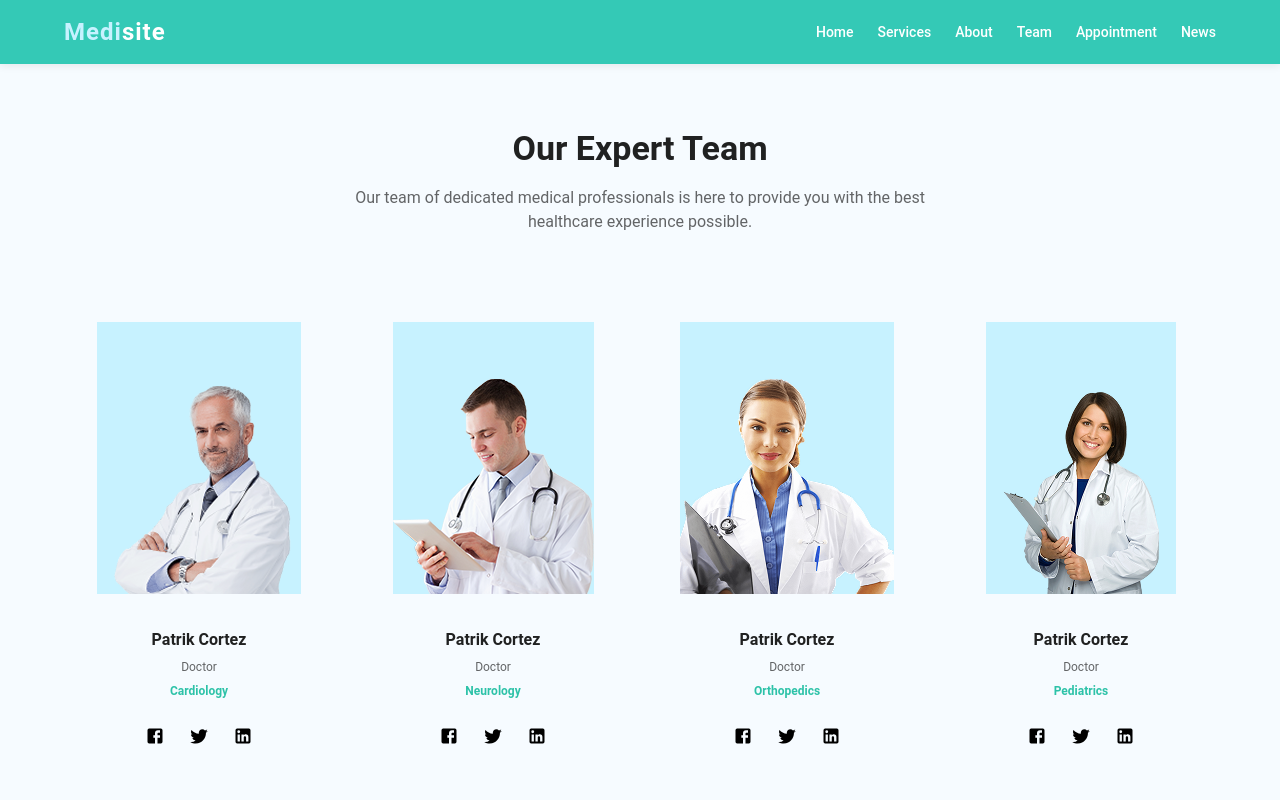
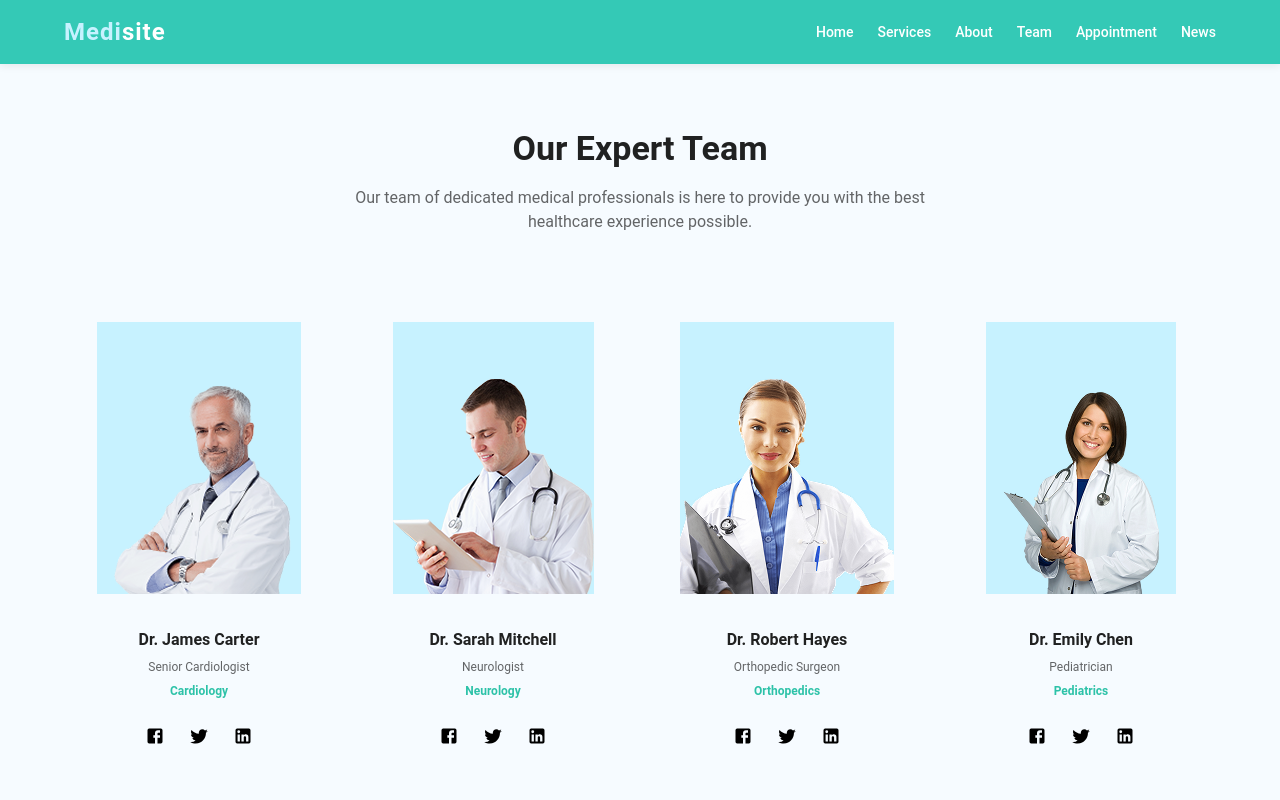
Before and after one commit to vgarg1234/Medisite-Clinic-Website-, a React (Vite) app: page /team in a window 1280 px wide. Shown: the top 800 px of the page. Built offline with nearby package versions, Linux system fonts and the light colour scheme.

Commit message:
Add padding to news page and doctor detail modal in team section

```diff
--- a/src/components/TeamSection.jsx
+++ b/src/components/TeamSection.jsx
@@ -1,18 +1,61 @@
 import React, { useState } from 'react';
-import { Box, Button, Container, Grid, Paper, Stack, Typography } from '@mui/material';
+import { Box, Button, Container, Dialog, DialogContent, Divider, Grid, IconButton, Paper, Stack, Typography } from '@mui/material';
 import FacebookIcon from '@mui/icons-material/Facebook';
 import TwitterIcon from '@mui/icons-material/Twitter';
 import LinkedInIcon from '@mui/icons-material/LinkedIn';
+import CloseIcon from '@mui/icons-material/Close';
 
 const team = [
-  { name: 'Patrik Cortez', role: 'Doctor', department: 'Cardiology', image: '/assets/team1.png', fallback: 'https://i.ibb.co/2kXDtSV/doctor-1.png', w: 204, h: 208 },
-  { name: 'Patrik Cortez', role: 'Doctor', department: 'Neurology', image: '/assets/team2.png', fallback: 'https://i.ibb.co/5TzT1Yz/doctor-2.png', w: 201, h: 215 },
-  { name: 'Patrik Cortez', role: 'Doctor', department: 'Orthopedics', image: '/assets/team3.png', fallback: 'https://i.ibb.co/2c6T3vB/doctor-3.png', w: 214, h: 215 },
-  { name: 'Patrik Cortez', role: 'Doctor', department: 'Pediatrics', image: '/assets/team4.png', fallback: 'https://i.ibb.co/YcnrWGs/doctor-4.png', w: 156, h: 209 },
+  {
+    name: 'Dr. James Carter',
+    role: 'Senior Cardiologist',
+    department: 'Cardiology',
+    image: '/assets/team1.png',
+    fallback: 'https://i.ibb.co/2kXDtSV/doctor-1.png',
+    w: 204, h: 208,
+    experience: '15 Years',
+    education: 'MBBS, MD – Cardiology, Harvard Medical School',
+    bio: 'Dr. James Carter is a highly experienced cardiologist specializing in interventional cardiology and heart failure management. He has performed over 2,000 cardiac procedures and is dedicated to providing compassionate, evidence-based care to every patient.',
+  },
+  {
+    name: 'Dr. Sarah Mitchell',
+    role: 'Neurologist',
+    department: 'Neurology',
+    image: '/assets/team2.png',
+    fallback: 'https://i.ibb.co/5TzT1Yz/doctor-2.png',
+    w: 201, h: 215,
+    experience: '12 Years',
+    education: 'MBBS, MD – Neurology, Johns Hopkins University',
+    bio: 'Dr. Sarah Mitchell is a board-certified neurologist with expertise in stroke management, epilepsy, and neurodegenerative disorders. She is committed to advancing neurological care through research and patient-centered treatment.',
+  },
+  {
+    name: 'Dr. Robert Hayes',
+    role: 'Orthopedic Surgeon',
+    department: 'Orthopedics',
+    image: '/assets/team3.png',
+    fallback: 'https://i.ibb.co/2c6T3vB/doctor-3.png',
+    w: 214, h: 215,
+    experience: '18 Years',
+    education: 'MBBS, MS – Orthopedic Surgery, Stanford University',
+    bio: 'Dr. Robert Hayes is a leading orthopedic surgeon specializing in joint replacement, sports injuries, and spinal disorders. His minimally invasive surgical techniques have helped thousands of patients regain mobility and quality of life.',
+  },
+  {
+    name: 'Dr. Emily Chen',
+    role: 'Pediatrician',
+    department: 'Pediatrics',
+    image: '/assets/team4.png',
+    fallback: 'https://i.ibb.co/YcnrWGs/doctor-4.png',
+    w: 156, h: 209,
+    experience: '10 Years',
+    education: 'MBBS, MD – Pediatrics, Yale School of Medicine',
+    bio: 'Dr. Emily Chen is a compassionate pediatrician dedicated to the health and well-being of children from newborns to adolescents. She specializes in developmental pediatrics and preventive care, ensuring every child gets the best start in life.',
+  },
 ];
 
 export default function TeamSection() {
   const [hoveredIndex, setHoveredIndex] = useState(null);
+  const [selectedMember, setSelectedMember] = useState(null);
+
   return (
     <Container id="team" maxWidth="lg" sx={{ mt: 8, mb: 10 }}>
       <Typography variant="h4" fontWeight={600} align="center" sx={{ mb: 2 }}>
@@ -26,6 +69,7 @@ export default function TeamSection() {
         {team.map((member, index) => (
           <Grid item xs={12} sm={6} md={3} key={`${member.name}-${index}`}>
             <Paper
+              onClick={() => setSelectedMember(member)}
               onMouseEnter={() => setHoveredIndex(index)}
               onMouseLeave={() => setHoveredIndex(null)}
               sx={{
@@ -35,6 +79,7 @@ export default function TeamSection() {
                 boxShadow: 'none',
                 bgcolor: 'transparent',
                 overflow: 'visible',
+                cursor: 'pointer',
               }}
             >
               <Box sx={{ display: 'flex', justifyContent: 'center', mb: 4 }}>
@@ -77,13 +122,13 @@ export default function TeamSection() {
               </Typography>
 
               <Stack direction="row" justifyContent="center" spacing={1}>
-                <Button size="small" sx={{ minWidth: 36, width: 36, height: 36, p: 0, borderRadius: 0, bgcolor: 'transparent', boxShadow: 'none', color: '#000' }}>
+                <Button size="small" onClick={(e) => e.stopPropagation()} sx={{ minWidth: 36, width: 36, height: 36, p: 0, borderRadius: 0, bgcolor: 'transparent', boxShadow: 'none', color: '#000' }}>
                   <FacebookIcon fontSize="small" />
                 </Button>
-                <Button size="small" sx={{ minWidth: 36, width: 36, height: 36, p: 0, borderRadius: 0, bgcolor: 'transparent', boxShadow: 'none', color: '#000' }}>
+                <Button size="small" onClick={(e) => e.stopPropagation()} sx={{ minWidth: 36, width: 36, height: 36, p: 0, borderRadius: 0, bgcolor: 'transparent', boxShadow: 'none', color: '#000' }}>
                   <TwitterIcon fontSize="small" />
                 </Button>
-                <Button size="small" sx={{ minWidth: 36, width: 36, height: 36, p: 0, borderRadius: 0, bgcolor: 'transparent', boxShadow: 'none', color: '#000' }}>
+                <Button size="small" onClick={(e) => e.stopPropagation()} sx={{ minWidth: 36, width: 36, height: 36, p: 0, borderRadius: 0, bgcolor: 'transparent', boxShadow: 'none', color: '#000' }}>
                   <LinkedInIcon fontSize="small" />
                 </Button>
               </Stack>
@@ -91,6 +136,81 @@ export default function TeamSection() {
           </Grid>
         ))}
       </Grid>
+
+      {/* Doctor Detail Modal */}
+      <Dialog
+        open={!!selectedMember}
+        onClose={() => setSelectedMember(null)}
+        maxWidth="sm"
+        fullWidth
+        PaperProps={{ sx: { borderRadius: 0 } }}
+      >
+        {selectedMember && (
+          <DialogContent sx={{ p: 0 }}>
+            {/* Teal header */}
+            <Box sx={{ bgcolor: '#2DC2A8', px: 4, pt: 4, pb: 3, position: 'relative' }}>
+              <IconButton
+                onClick={() => setSelectedMember(null)}
+                sx={{ position: 'absolute', top: 12, right: 12, color: '#fff' }}
+              >
+                <CloseIcon />
+              </IconButton>
+              <Stack direction={{ xs: 'column', sm: 'row' }} spacing={3} alignItems="center">
+                <Box
+                  component="img"
+                  src={selectedMember.image}
+                  alt={selectedMember.name}
+                  onError={(e) => { e.currentTarget.src = selectedMember.fallback; }}
+                  sx={{ width: 100, height: 110, objectFit: 'cover', bgcolor: '#C7F2FF', flexShrink: 0 }}
+                />
+                <Box>
+                  <Typography variant="h6" fontWeight={700} sx={{ color: '#fff' }}>
+                    {selectedMember.name}
+                  </Typography>
+                  <Typography variant="body2" sx={{ color: '#C7F2FF', mb: 0.5 }}>
+                    {selectedMember.role}
+                  </Typography>
+                  <Typography variant="caption" sx={{ color: '#fff', fontWeight: 600, bgcolor: 'rgba(255,255,255,0.2)', px: 1.5, py: 0.4, borderRadius: 10 }}>
+                    {selectedMember.department}
+                  </Typography>
+                </Box>
+              </Stack>
+            </Box>
+
+            {/* Details body */}
+            <Box sx={{ px: 4, py: 3 }}>
+              <Stack spacing={2}>
+                <Box>
+                  <Typography variant="caption" color="text.secondary" fontWeight={600} textTransform="uppercase">Experience</Typography>
+                  <Typography variant="body2" sx={{ mt: 0.5 }}>{selectedMember.experience}</Typography>
+                </Box>
+                <Divider />
+                <Box>
+                  <Typography variant="caption" color="text.secondary" fontWeight={600} textTransform="uppercase">Education</Typography>
+                  <Typography variant="body2" sx={{ mt: 0.5 }}>{selectedMember.education}</Typography>
+                </Box>
+                <Divider />
+                <Box>
+                  <Typography variant="caption" color="text.secondary" fontWeight={600} textTransform="uppercase">About</Typography>
+                  <Typography variant="body2" sx={{ mt: 0.5, lineHeight: 1.8 }}>{selectedMember.bio}</Typography>
+                </Box>
+                <Divider />
+                <Stack direction="row" spacing={1}>
+                  <Button size="small" variant="outlined" sx={{ borderRadius: 0, color: '#2DC2A8', borderColor: '#2DC2A8', minWidth: 36, width: 36, height: 36, p: 0 }}>
+                    <FacebookIcon fontSize="small" />
+                  </Button>
+                  <Button size="small" variant="outlined" sx={{ borderRadius: 0, color: '#2DC2A8', borderColor: '#2DC2A8', minWidth: 36, width: 36, height: 36, p: 0 }}>
+                    <TwitterIcon fontSize="small" />
+                  </Button>
+                  <Button size="small" variant="outlined" sx={{ borderRadius: 0, color: '#2DC2A8', borderColor: '#2DC2A8', minWidth: 36, width: 36, height: 36, p: 0 }}>
+                    <LinkedInIcon fontSize="small" />
+                  </Button>
+                </Stack>
+              </Stack>
+            </Box>
+          </DialogContent>
+        )}
+      </Dialog>
     </Container>
   );
 }
--- a/src/pages/NewsPage.jsx
+++ b/src/pages/NewsPage.jsx
@@ -8,7 +8,9 @@ export default function NewsPage() {
   return (
     <Box sx={{ bgcolor: 'background.default', minHeight: '100vh' }}>
       <Navbar />
-      <NewsSection />
+      <Box sx={{ pt: { xs: 4, md: 6 } }}>
+        <NewsSection />
+      </Box>
       <Footer />
     </Box>
   );
```
